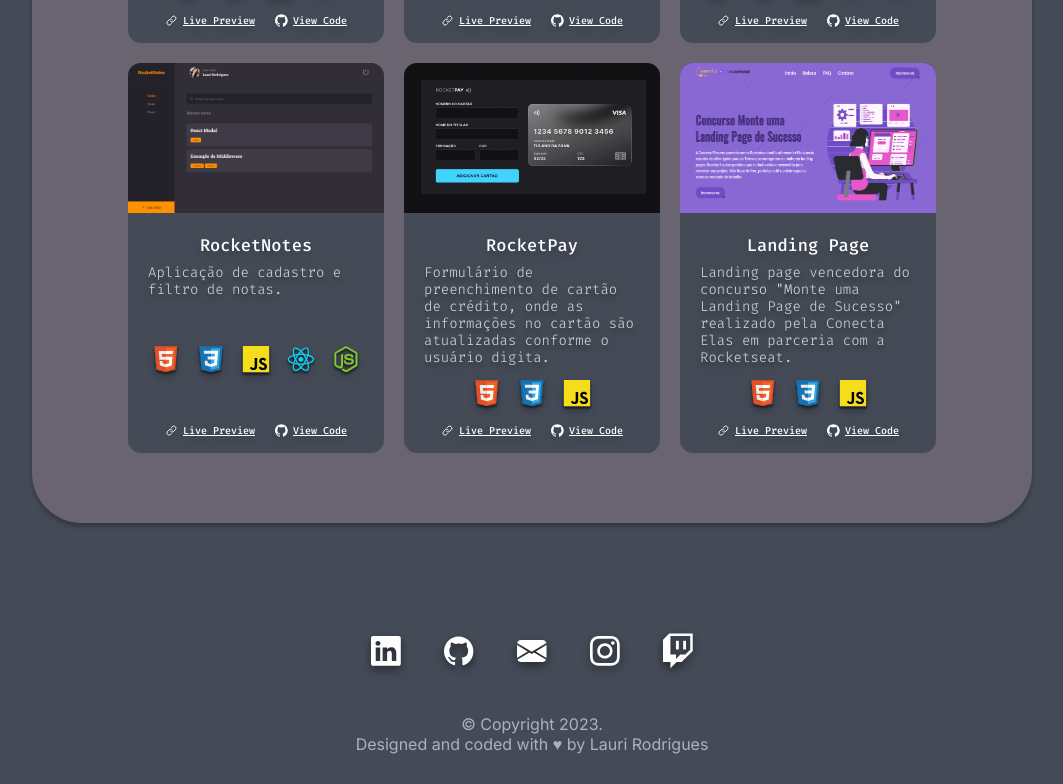
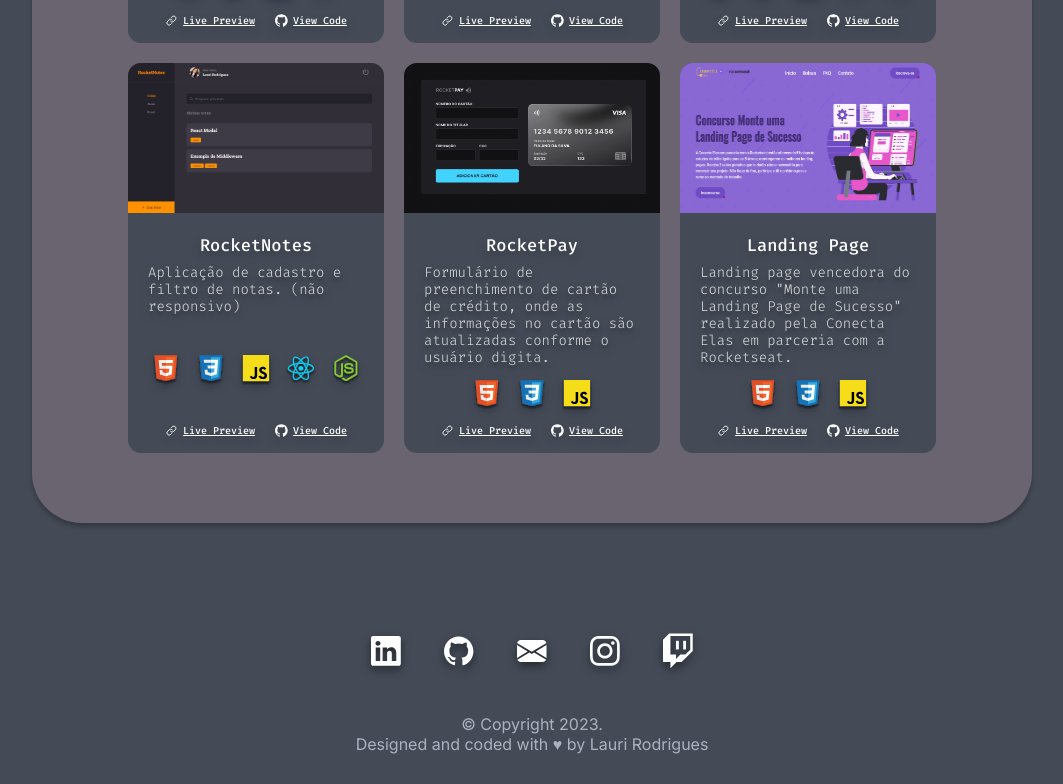
Before and after one commit to LauriRodrigues/portfolio, a React (Vite) app: page /projetos in a window 1280 px wide. Shown: the part 727-1511 px from the top of the page, without its empty margins (108-1171 px from the left). Built offline with nearby package versions, Linux system fonts and the light colour scheme; a web font is replaced by a local one.

Commit message:
card RocketNotes att

```diff
--- a/src/pages/Projects/cardData.js
+++ b/src/pages/Projects/cardData.js
@@ -45,9 +45,9 @@ export const cardData = [
   {
     cardImage: RocketNotes,
     cardTitle: 'RocketNotes',
-    cardText: 'Aplicação de cadastro e filtro de notas.',
+    cardText: 'Aplicação de cadastro e filtro de notas. (não responsivo)',
     icons: htmlCssJsReactNode,
-    previewLink: 'https://ignitetimerreact.netlify.app/',
+    previewLink: 'https://rocketnotes-react.netlify.app/',
     codeLink: 'https://github.com/LauriRodrigues/RocketNotes-front'
   },
   {
```
